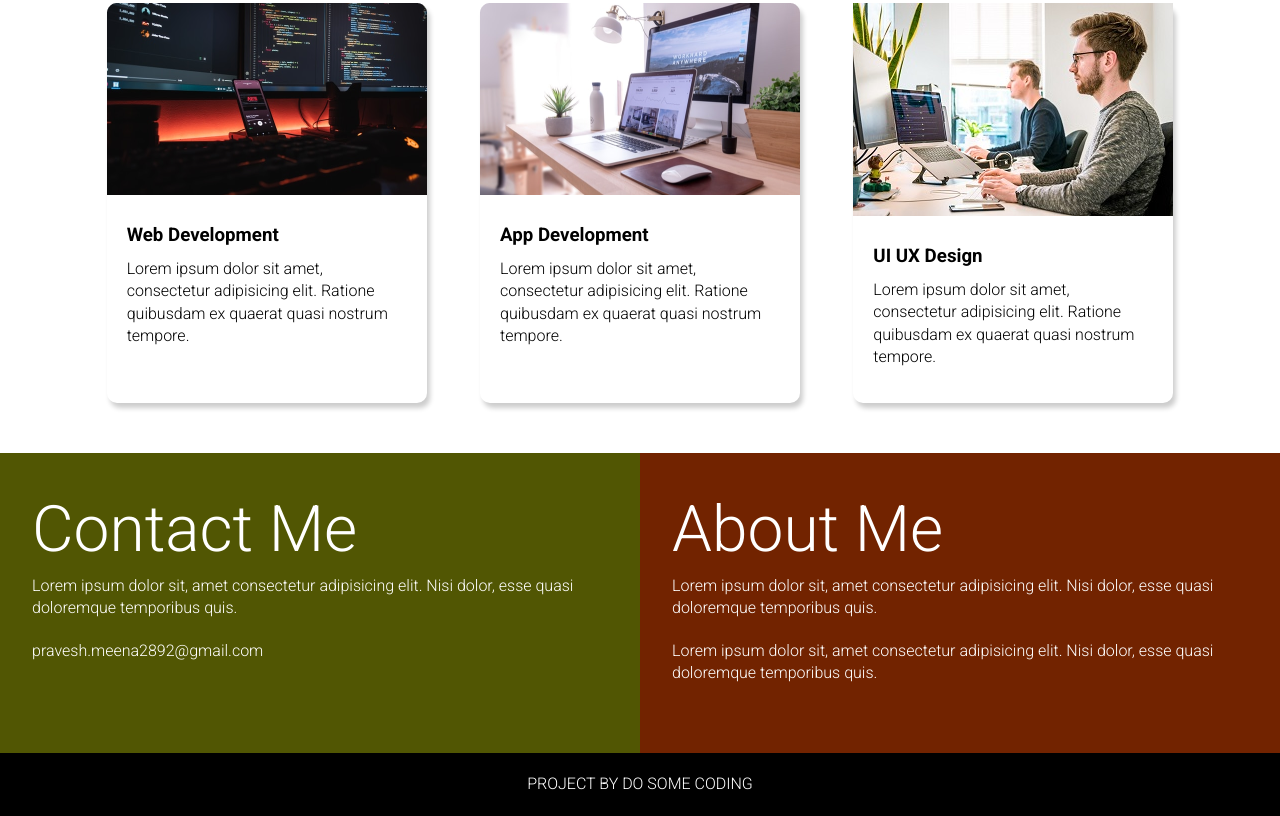
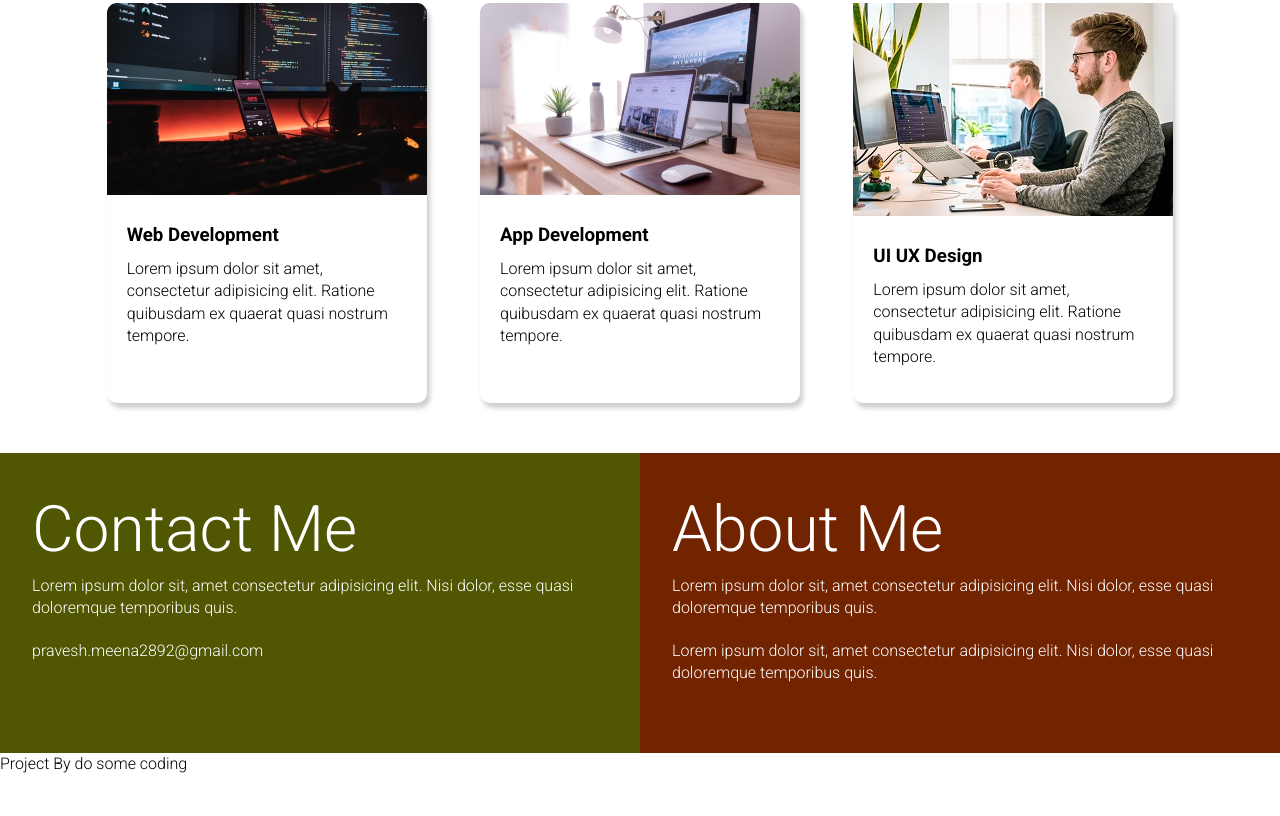
Before and after one commit to pravesh2892/Developer-Portfolio-Landing-Page, a plain HTML site: page index.html in a window 1280 px wide. Shown: the part 1021-1837 px from the top of the page. After the commit the page ends 1797 px from the top, so only its background shows below. Drawn offline with Linux system fonts and the light colour scheme.

Commit message:
commit changes

```diff
--- a/style.css
+++ b/style.css
@@ -104,13 +104,13 @@ body {
   margin-bottom: 20px;
 }
 
-footer {
+/* footer {
   text-align: center;
   text-transform: uppercase;
   background-color: #000;
   padding: 20px;
   color: white;
-}
+} */
 @media (max-width: 786px) {
   .hero_section {
     min-height: 50vh;
```
